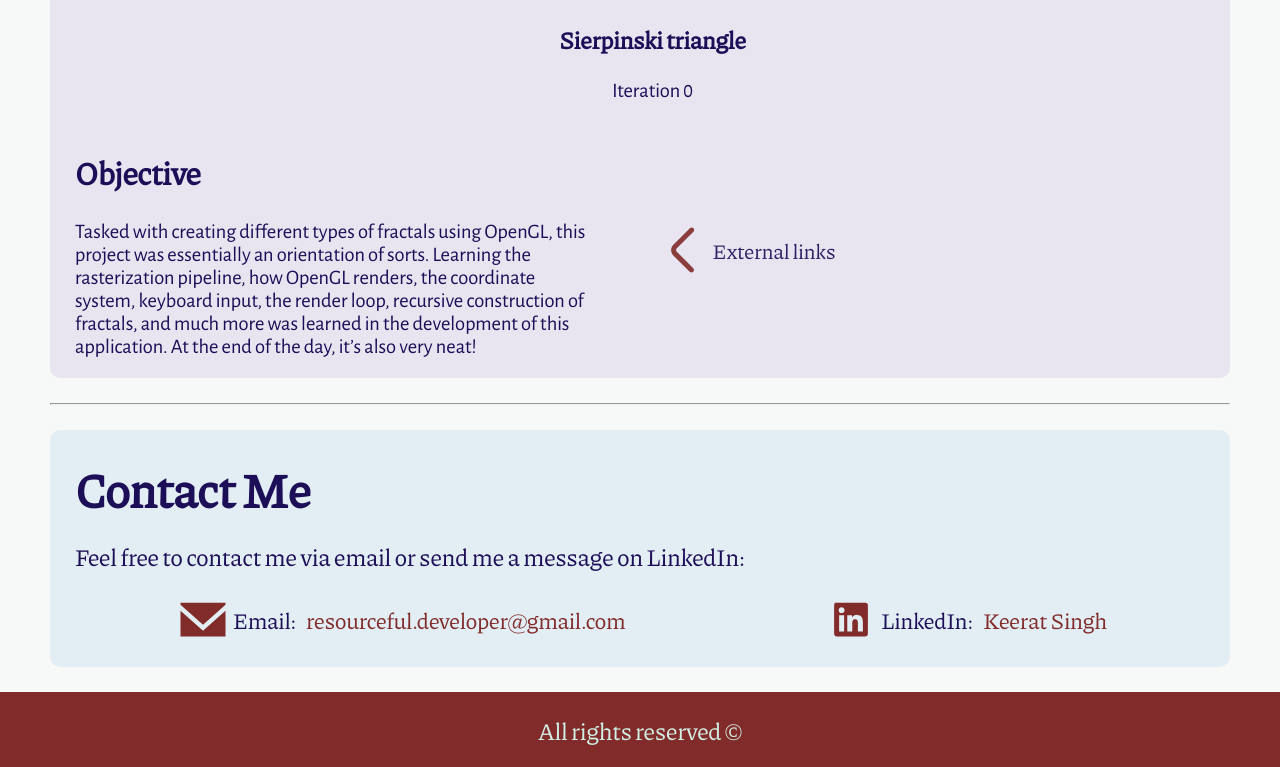
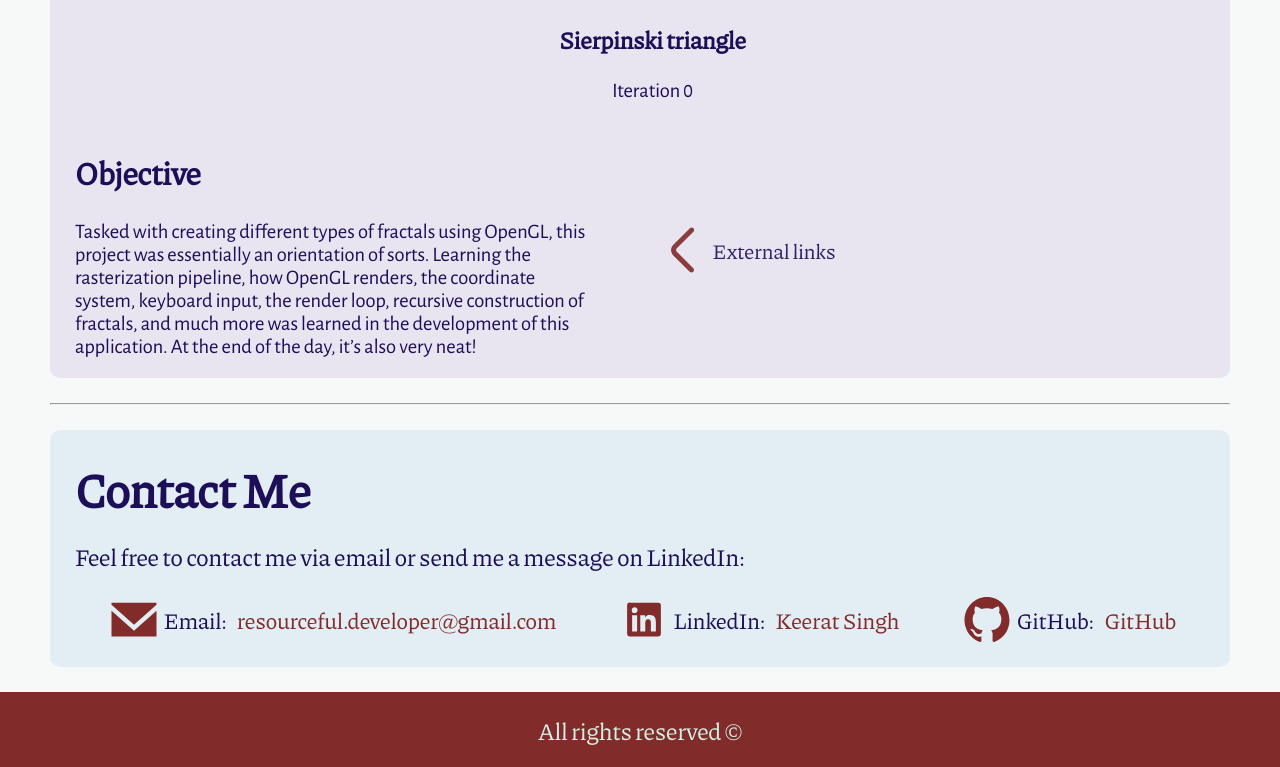
Before and after one commit to YDancer/portfolio, a React (Vite) app: page / in a window 1280 px wide. Shown: the part 3182-3949 px from the top of the page. Built offline with nearby package versions, Linux system fonts and the light colour scheme.

Commit message:
Added github info

```diff
--- a/src/components/Contact.css
+++ b/src/components/Contact.css
@@ -22,6 +22,7 @@
     display: flex;
     justify-content: space-around;
     align-items: center;
+    flex-wrap: wrap;
 }
 
 
--- a/src/components/Contact.jsx
+++ b/src/components/Contact.jsx
@@ -1,6 +1,7 @@
 import "./Contact.css"
 import linkedInIcon from "../assets/icons/linkedIn.svg"
 import emailIcon from "../assets/icons/email.svg"
+import gitIcon from "../assets/icons/gitIcon.svg"
 
 export default function Contact(){
     return(
@@ -14,6 +15,9 @@ export default function Contact(){
                 <div className="linkContainer">
                     <img src={linkedInIcon} style={{width: "60px", height: "45px"}} alt="linkedin icon"></img><span>LinkedIn:</span><a href="https://www.linkedin.com/in/keerat-singh-8aa872271/">Keerat Singh</a>
                 </div>
+                <div className="linkContainer">
+                    <img src={gitIcon} style={{width: "60px", height: "45px"}} alt="github icon"></img><span>GitHub: </span><a href="https://github.com/YDancer">GitHub</a>
+                </div>
             </div>
         </section>
     )
```
Also changed, not shown: src/assets/icons/gitIcon.svg (added).
